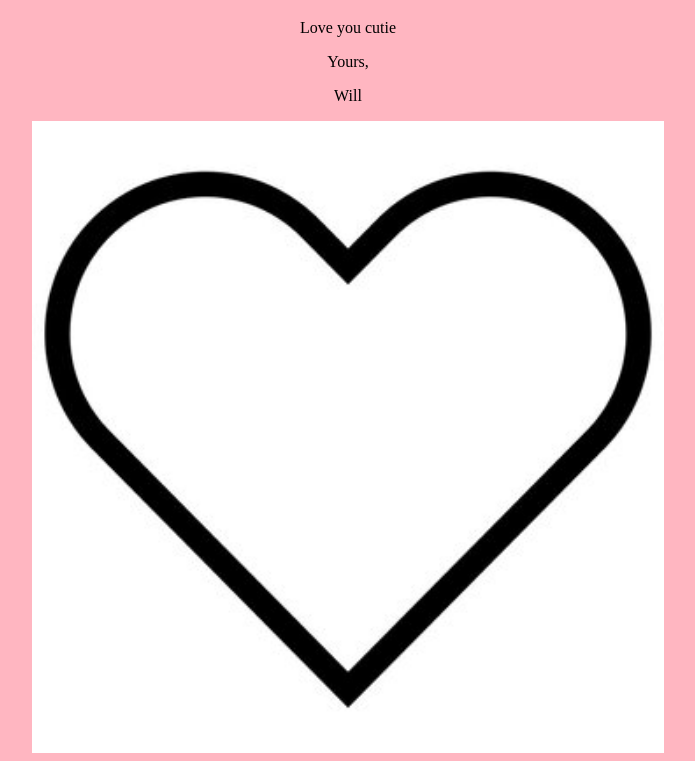
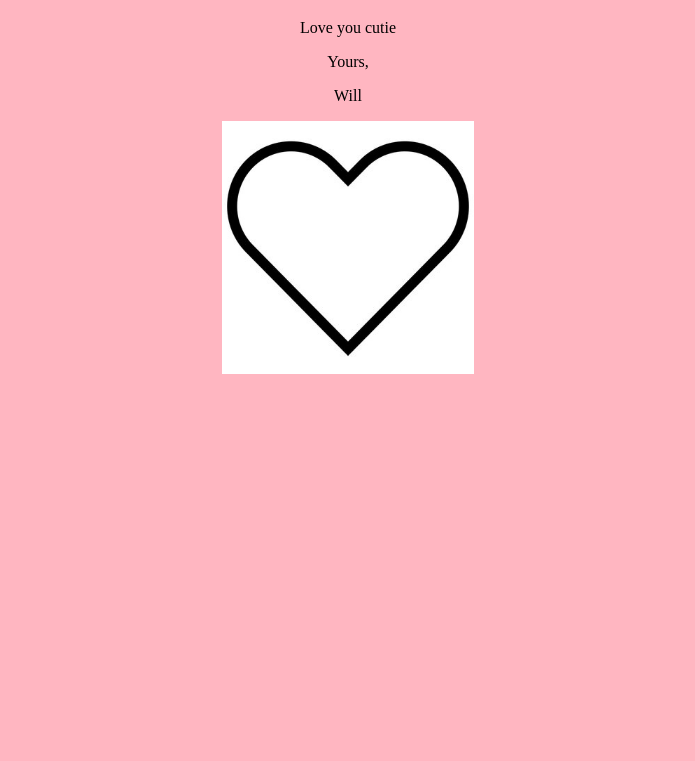
Before and after one commit to wmartens8/wmartens8.github.io, a plain HTML site: page index.html in a window 1280 px wide. Shown: the part 61-822 px from the top of the page, without its empty margins (292-987 px from the left). After the commit the page ends 800 px from the top, so only its background shows below. Drawn offline with Linux system fonts and the light colour scheme.

Commit message:
Edits - Resize

```diff
--- a/index.html
+++ b/index.html
@@ -10,7 +10,7 @@ body {background-color: lightpink;}
 .center {display: block;
   margin-left: auto;
   margin-right: auto;
-  width: 50%;}
+  width: 20%;}
 </style>
 </head>
 <body>
```
